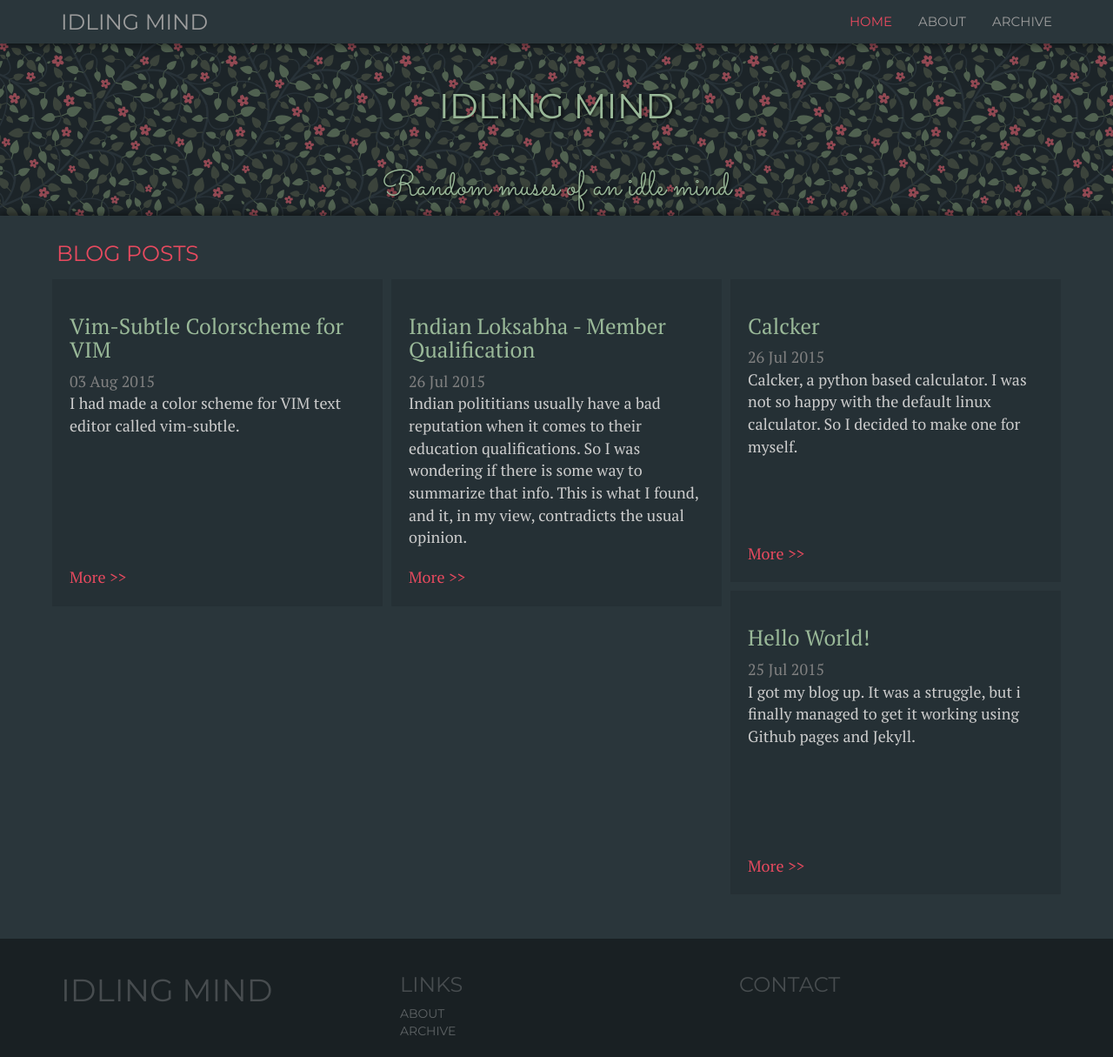
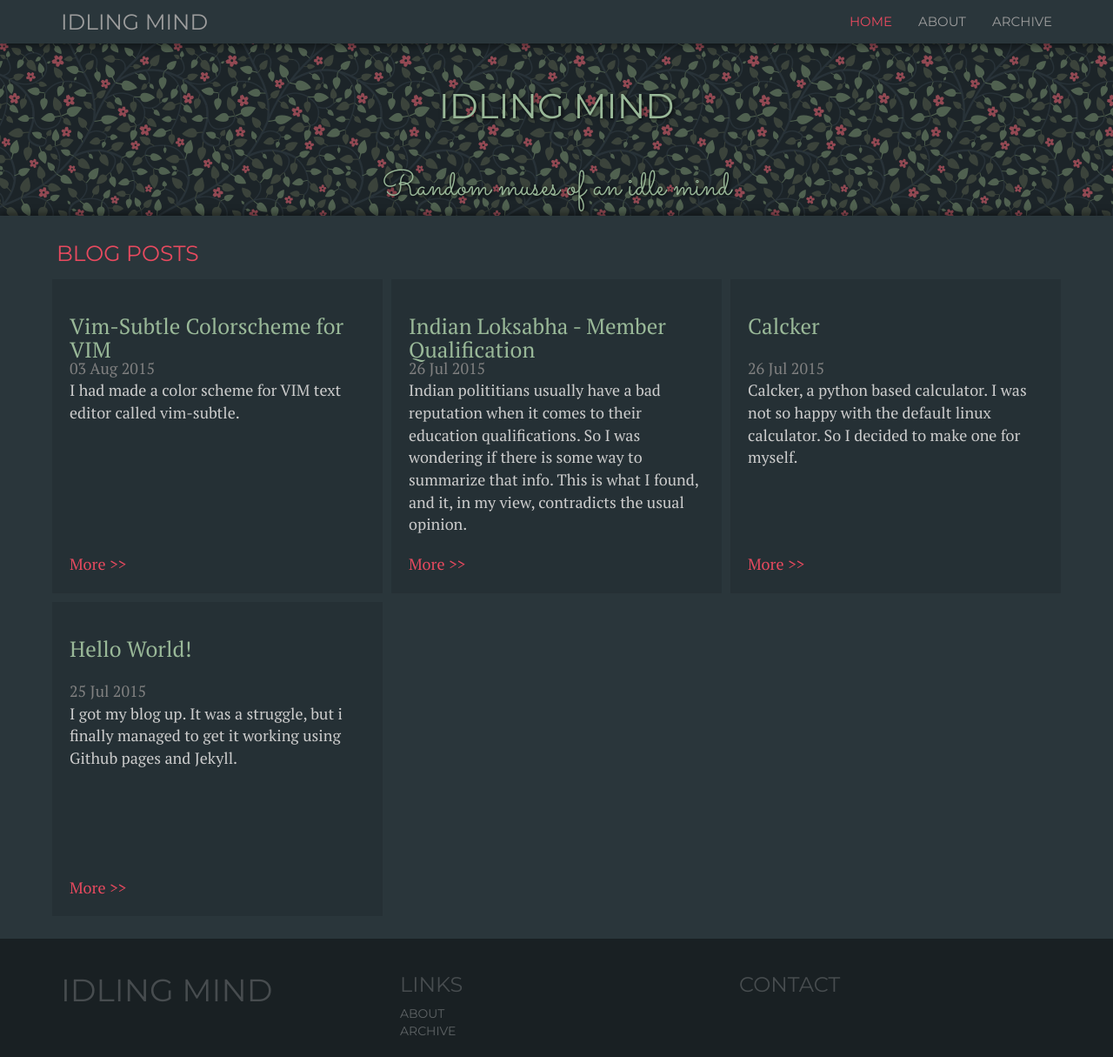
Before and after one commit to idling-mind/idling-mind.github.io, a Jekyll site: the page built from index.html, in a window 1280 px wide and 1215 px high. Shown: the whole window at 87% size. Built offline with Jekyll 4.4.1, drawn with Linux system fonts in a browser that asks for light colours; nearby versions of some CDN libraries; the list of posts is cut into pages by our own code.

Commit message:
Update theme.css

```diff
--- a/public/css/theme.css
+++ b/public/css/theme.css
@@ -98,6 +98,9 @@ a {
 }
 .banner p{
     font-size:25px;
+}
+.post-title{
+  height:50px;
 }
 .post-date{
   display:block;
```
